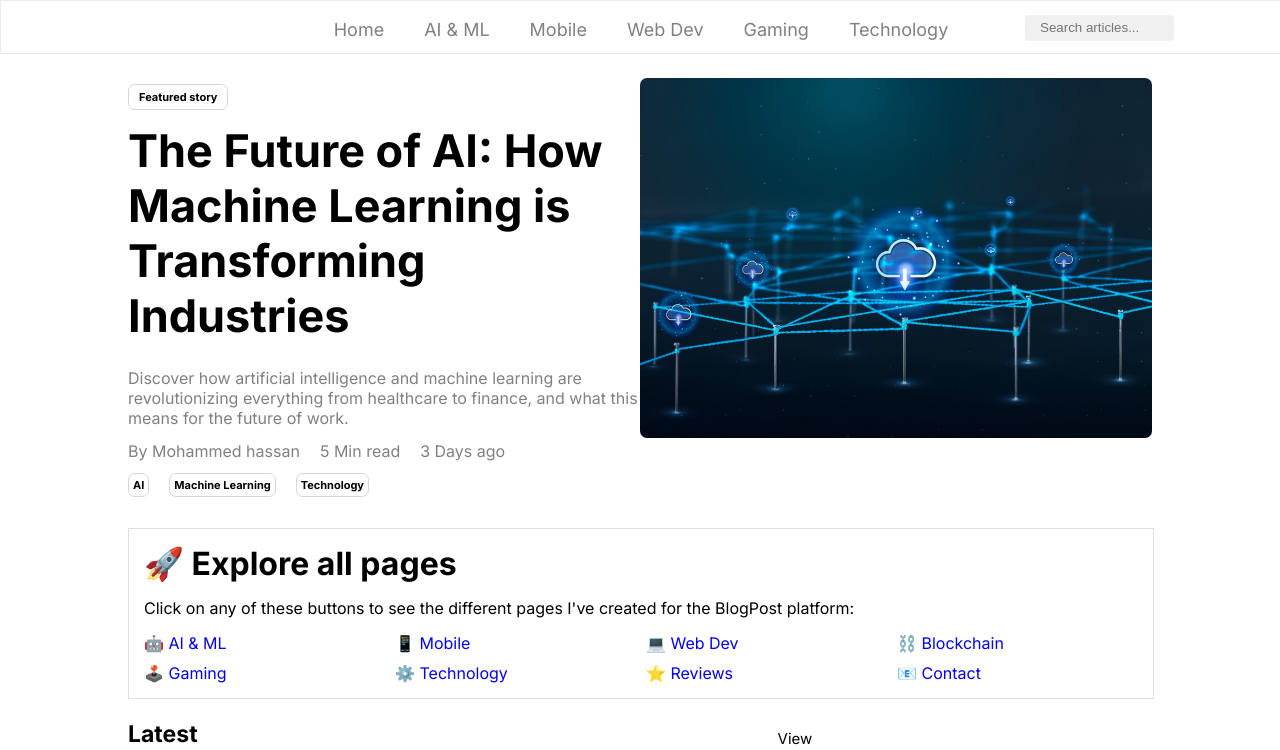
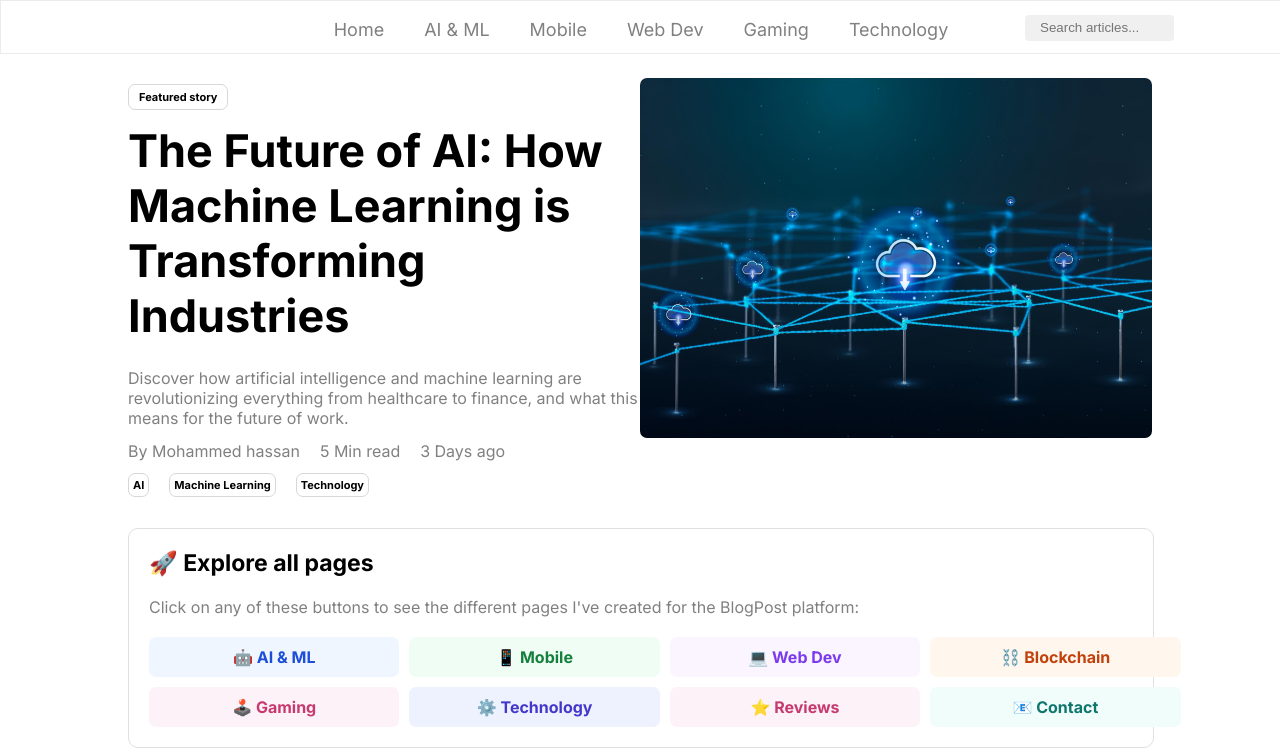
Before and after one commit to mohammedhassan37/blogplatforms, a React (Vite) app: page / in a window 1280 px wide. Shown: the top 750 px of the page. Built offline with nearby package versions, Linux system fonts and the light colour scheme.

Commit message:
CategoriesNav
Added IDs to the li elements in catnav.jsx to ensure that those specific elements can get specific colour and etc. also added a new way to categorise my css to ensure its understandable and structured properly.

```diff
--- a/src/components/CategoriesNavigation.jsx
+++ b/src/components/CategoriesNavigation.jsx
@@ -9,29 +9,29 @@ return(
             <p id="CatNavText">Click on any of these buttons to see the different pages I've created for the BlogPost platform:</p>
                 <div className="CatNavBtns">
                     <ul>
-                        <li>
-                            <Link to="/AI">🤖 AI & ML</Link>
+                        <li id="CatNavAI">
+                            <Link to="/AI" >🤖 AI & ML</Link>
                         </li>
-                        <li>
-                            <Link to="/Mobile">📱 Mobile</Link>
+                        <li id="CatNavMobile">
+                            <Link to="/Mobile" >📱 Mobile</Link>
                         </li>
-                        <li>
+                        <li id="CatNavWebDev">
                             <Link to="/AI">💻 Web Dev</Link>
                         </li>
-                        <li>
+                        <li id="CatNavBlockChain">
                             <Link to="/AI">⛓️ Blockchain</Link>
                         </li>
-                        <li>
-                            <Link to="/AI">🕹️ Gaming</Link>
+                        <li id="CatNavGaming">
+                            <Link to="/AI" >🕹️ Gaming</Link>
                         </li>
-                        <li>
-                            <Link to="/AI">⚙️ Technology</Link>
+                        <li id="CatNavTech">
+                            <Link to="/AI" >⚙️ Technology</Link>
                         </li>
-                        <li>
-                            <Link to="/AI">⭐ Reviews</Link>
+                        <li id="CatNavReviews">
+                            <Link to="/AI" >⭐ Reviews</Link>
                         </li>
-                        <li>
-                            <Link to="/AI">📧 Contact</Link>
+                        <li id="CatNavContact">
+                            <Link to="/AI" >📧 Contact</Link>
                         </li>
                     </ul>
                 </div>
--- a/src/styles/CategoriesNavigation.css
+++ b/src/styles/CategoriesNavigation.css
@@ -1,27 +1,114 @@
+/* === Category Navigation Container === */
 .CatNavCon{
     width: 80vw;
     margin-left: 10vw;
     margin-top: 8vh;
     border: 1px solid rgb(224, 224, 224);
+    border-radius: 10px;
 }
+/* === Category Navigation Container === */
 
+/* === Category Navigation List & Text === */
 .CatNavBtns ul{
     gap:10px;
-    padding:15px;
+    padding:20px;
     display: grid;
     grid-template-columns: repeat(4, 1fr);
 }
 
+#CatNavText,#CatNavHead{
+    padding-left: 20px;
+    padding-top:20px;
+}
+
+#CatNavHead{
+    font-size: 23px;
+}
+
+#CatNavText{
+    color:grey
+}
+/* === Category Navigation List & Text=== */
+
+/* === Category Navigation Links === */
 .CatNavBtns li{
     list-style: none;
-}
-
-#CatNavText,#CatNavHead{
-    padding-left: 15px;
-    padding-top:15px;
-
+    border-radius: 7px;
+    width:18vw;
+    padding:10px;
+    text-align: center;
 }
 
 .CatNavBtns a{
     text-decoration: none;
+    font-weight: 600;
 }
+/* === Category Navigation Links === */
+
+/* === Category Navigation Backgrounds === */
+#CatNavAI {
+  background: #eff6ff;
+}
+
+#CatNavMobile {
+  background: #f0fdf4;
+}
+
+#CatNavWebDev {
+  background: #faf5ff;
+}
+
+#CatNavBlockChain {
+  background: #fff7ed;
+}
+
+#CatNavGaming {
+  background: #fdf2f8;
+}
+
+#CatNavTech {
+  background: #eef2ff;
+}
+
+#CatNavReviews {
+  background: #fdf2f8;
+}
+
+#CatNavContact {
+  background: #f0fdfa;
+}
+/* === Category Navigation Backgrounds === */
+
+/* === Category Navigation Links === */
+#CatNavAI a {
+  color: #1d4ed8;
+}
+
+#CatNavMobile a {
+  color: #15803d;
+}
+
+#CatNavWebDev a {
+  color: #7c3aed;
+}
+
+#CatNavBlockChain a {
+  color: #c2410c;
+}
+
+#CatNavGaming a {
+  color: #c73a6d;
+}
+
+#CatNavTech a {
+  color: #4338ca;
+}
+
+#CatNavReviews a {
+  color: #c73a6d;
+}
+
+#CatNavContact a {
+  color: #0f766e;
+}
+/* === Category Navigation Links === */
```
